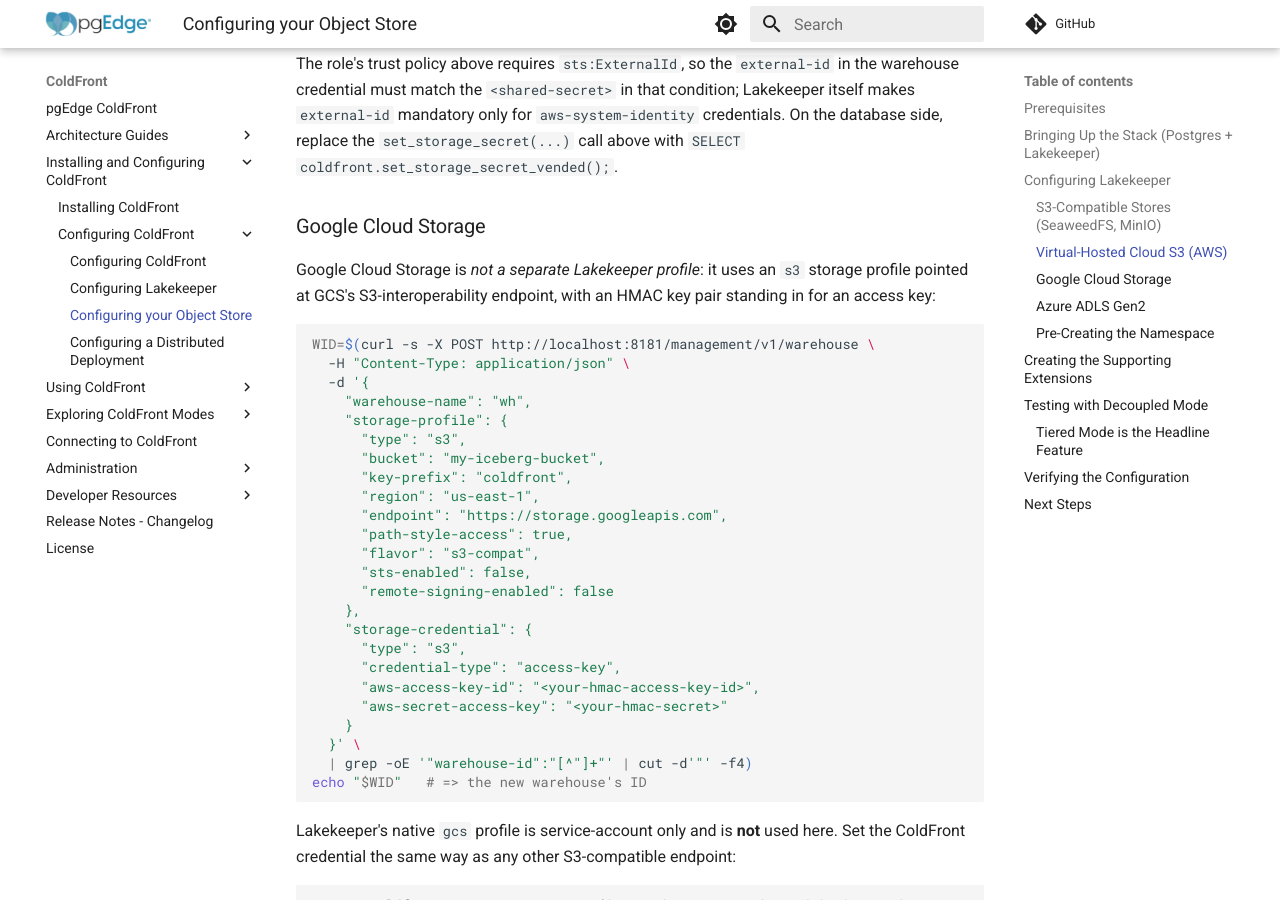
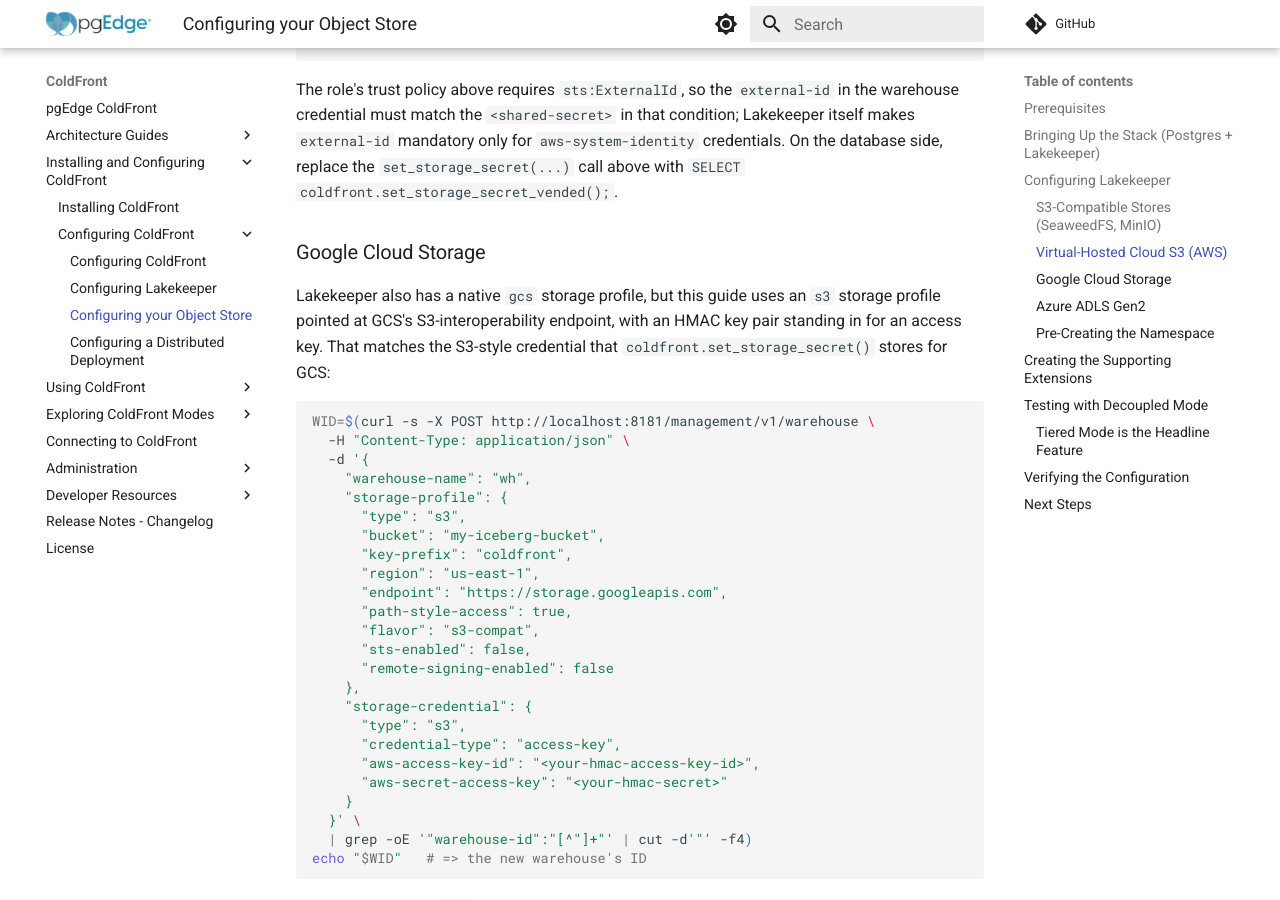
Before and after one commit to pgEdge/coldfront, an MkDocs documentation site: the page built from docs/object_store.md, in a window 1280 px wide and 900 px high, scrolled down 5646 px. Built offline with MkDocs 1.6.1 and Material for MkDocs 9.7.7, drawn with Linux system fonts in a browser that asks for light colours; comment, search, counter and statistics services are not loaded; some of the changed text lies outside the part shown.

Commit message:
docs: note Lakekeeper's native GCS profile and why the guide uses S3

````diff
--- a/docs/object_store.md
+++ b/docs/object_store.md
@@ -23,8 +23,9 @@ profile differ by backend:
   Region, and a long-term access key and secret.
 - **Google Cloud Storage** needs a bucket and an
   [HMAC key pair](https://cloud.google.com/storage/docs/authentication/hmackeys)
-  (GCS has no native Lakekeeper profile; it is configured as an S3
-  backend pointed at GCS's S3-interoperability endpoint).
+  (this guide configures GCS as an S3 backend pointed at GCS's
+  S3-interoperability endpoint, rather than Lakekeeper's native `gcs`
+  profile).
 - **Azure ADLS Gen2** needs a storage account with hierarchical namespace
   enabled (for example, `az storage account create --hns true`), a filesystem
   (container) in that account, and the account's access key. A StorageV2
@@ -297,9 +298,10 @@ above with `SELECT coldfront.set_storage_secret_vended();`.
 
 ### Google Cloud Storage
 
-Google Cloud Storage is *not a separate Lakekeeper profile*: it uses an
-`s3` storage profile pointed at GCS's S3-interoperability endpoint,
-with an HMAC key pair standing in for an access key:
+Lakekeeper also has a native `gcs` storage profile, but this guide uses an
+`s3` storage profile pointed at GCS's S3-interoperability endpoint, with an
+HMAC key pair standing in for an access key. That matches the S3-style
+credential that `coldfront.set_storage_secret()` stores for GCS:
 
 ```bash
 WID=$(curl -s -X POST http://localhost:8181/management/v1/warehouse \
````
